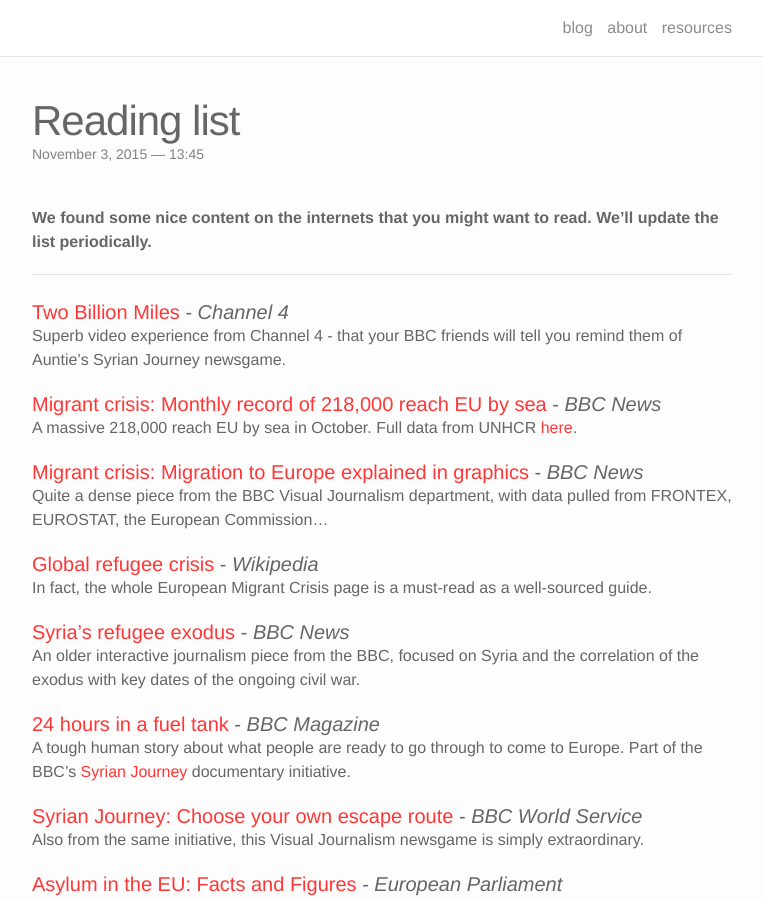
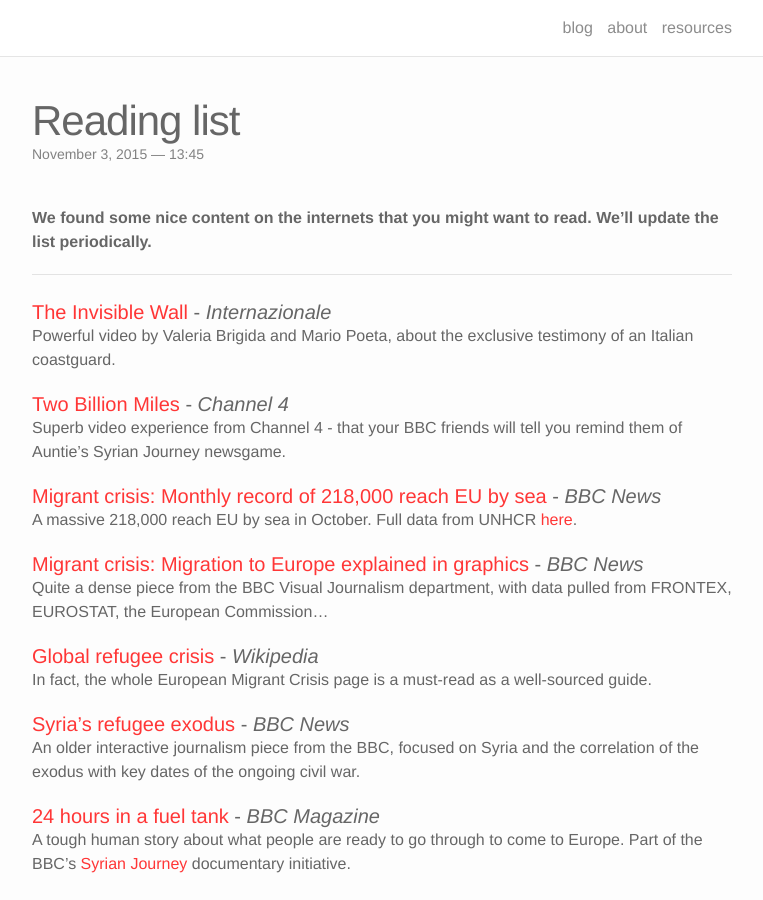
Before and after one commit to BBC-News-Labs/19million, a Jekyll site: the page built from _resources/reading-list.md, in a window 1280 px wide and 900 px high. Shown: the whole window, without its empty margins (258-1021 px from the left). Built offline with Jekyll 4.4.1, drawn with Linux system fonts in a browser that asks for light colours; nearby versions of some CDN libraries.

Commit message:
Add The Invisible Wall video

```diff
--- a/_resources/reading-list.md
+++ b/_resources/reading-list.md
@@ -7,6 +7,10 @@
 **We found some nice content on the internets that you might want to read. We'll update the list periodically.**
 
 ---
+
+#### [The Invisible Wall](https://www.youtube.com/watch?v=CgIuc9QHDUo&feature=youtu.be) - *Internazionale*
+
+Powerful video by Valeria Brigida and Mario Poeta, about the exclusive testimony of an Italian coastguard.
 
 #### [Two Billion Miles](http://twobillionmiles.com/) - *Channel 4*
 
```
